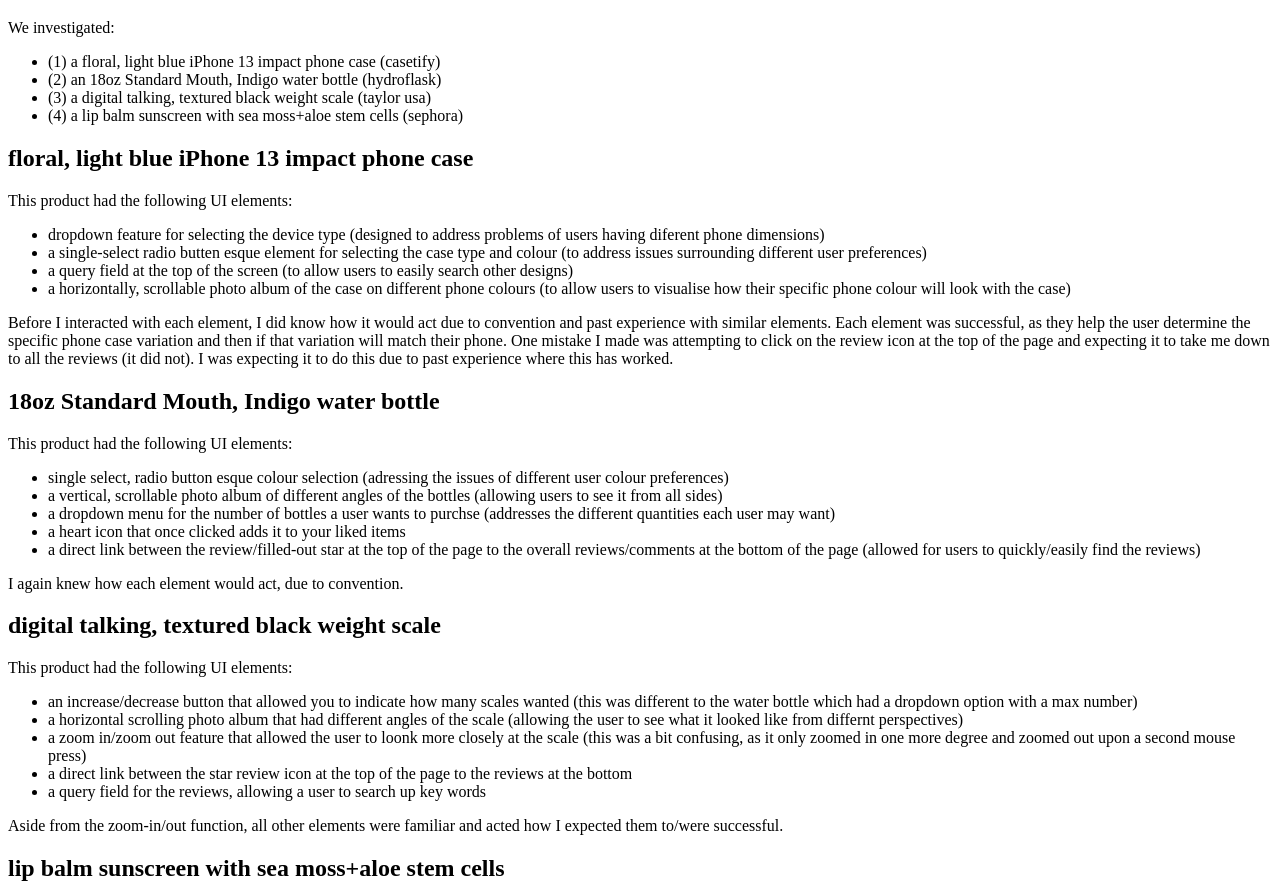
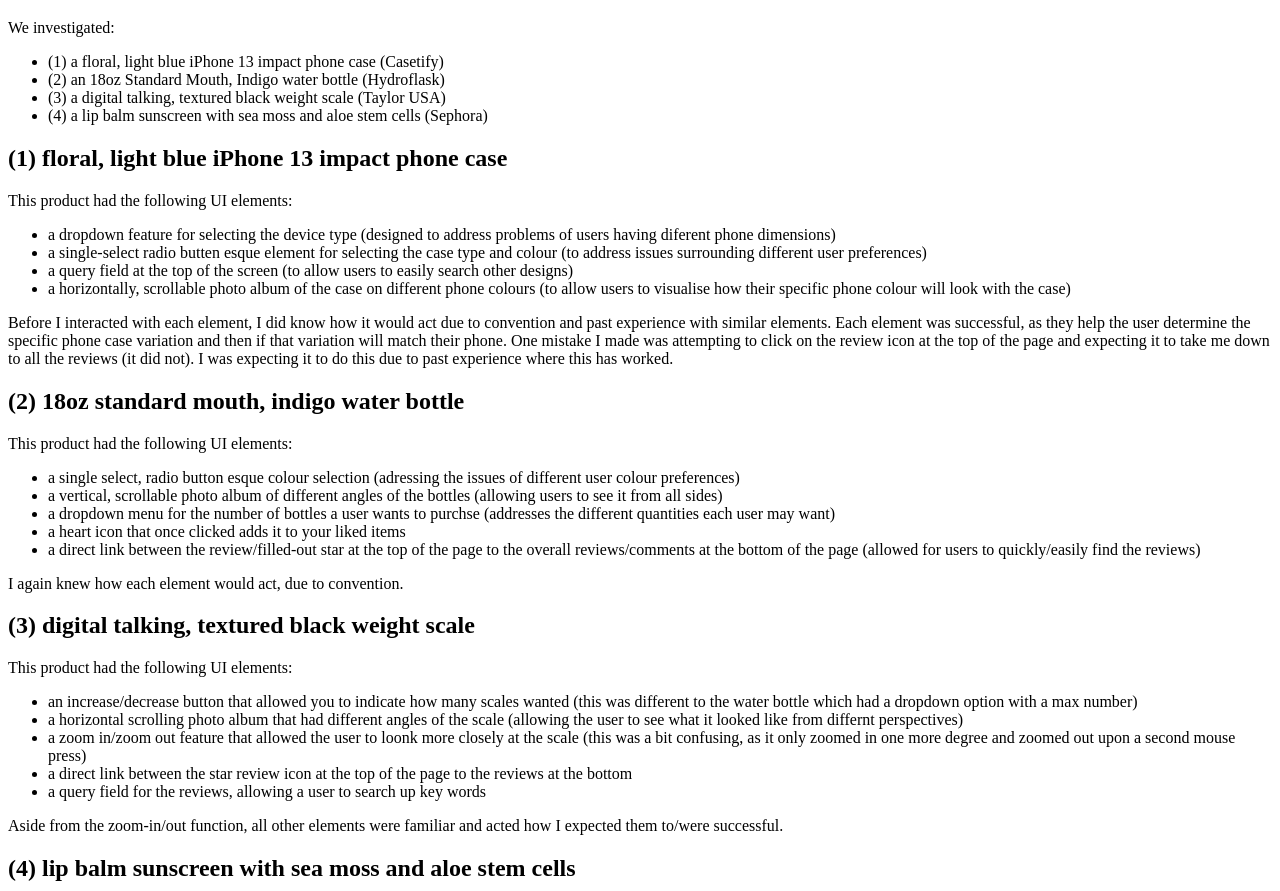
Before and after one commit to analise-b/applications2024spring, a plain HTML site: page bike-finder/research-ui-conventions/index.html in a window 1280 px wide. Shown: the part 61-952 px from the top of the page. Drawn offline with Linux system fonts and the light colour scheme.

Commit message:
Add files via upload
fixed typing/format

```diff
--- a/bike-finder/research-ui-conventions/index.html
+++ b/bike-finder/research-ui-conventions/index.html
@@ -7,31 +7,31 @@
         <h1>Individual products</h1>
         <p>We investigated: </p>
             <ul>
-                <li>(1) a floral, light blue iPhone 13 impact phone case (casetify)</li>
-                <li>(2) an 18oz Standard Mouth, Indigo water bottle (hydroflask)</li>
-                <li>(3) a digital talking, textured black weight scale (taylor usa)</li>
-                <li>(4) a lip balm sunscreen with sea moss+aloe stem cells (sephora)</li>
+                <li>(1) a floral, light blue iPhone 13 impact phone case (Casetify)</li>
+                <li>(2) an 18oz Standard Mouth, Indigo water bottle (Hydroflask)</li>
+                <li>(3) a digital talking, textured black weight scale (Taylor USA)</li>
+                <li>(4) a lip balm sunscreen with sea moss and aloe stem cells (Sephora)</li>
             </ul>
-        <h2>floral, light blue iPhone 13 impact phone case</h2>
+        <h2>(1) floral, light blue iPhone 13 impact phone case</h2>
         <p>This product had the following UI elements:</p>
             <ul>
-                <li>dropdown feature for selecting the device type (designed to address problems of users having diferent phone dimensions)</li>
+                <li>a dropdown feature for selecting the device type (designed to address problems of users having diferent phone dimensions)</li>
                 <li>a single-select radio butten esque element for selecting the case type and colour (to address issues surrounding different user preferences)</li>
                 <li>a query field at the top of the screen (to allow users to easily search other designs)</li>
                 <li>a horizontally, scrollable photo album of the case on different phone colours (to allow users to visualise how their specific phone colour will look with the case)</li>
             </ul>
         <p>Before I interacted with each element, I did know how it would act due to convention and past experience with similar elements. Each element was successful, as they help the user determine the specific phone case variation and then if that variation will match their phone. One mistake I made was attempting to click on the review icon at the top of the page and expecting it to take me down to all the reviews (it did not). I was expecting it to do this due to past experience where this has worked. </p>
-        <h2>18oz Standard Mouth, Indigo water bottle</h2>
+        <h2>(2) 18oz standard mouth, indigo water bottle</h2>
         <p>This product had the following UI elements:</p>
             <ul>
-                <li>single select, radio button esque colour selection (adressing the issues of different user colour preferences)</li>
+                <li>a single select, radio button esque colour selection (adressing the issues of different user colour preferences)</li>
                 <li>a vertical, scrollable photo album of different angles of the bottles (allowing users to see it from all sides)</li>
                 <li>a dropdown menu for the number of bottles a user wants to purchse (addresses the different quantities each user may want)</li>
                 <li>a heart icon that once clicked adds it to your liked items</li>
                 <li>a direct link between the review/filled-out star at the top of the page to the overall reviews/comments at the bottom of the page (allowed for users to quickly/easily find the reviews)</li>
             </ul>
         <p>I again knew how each element would act, due to convention.</p>
-        <h2>digital talking, textured black weight scale</h2>
+        <h2>(3) digital talking, textured black weight scale</h2>
         <p>This product had the following UI elements:</p>
             <ul>
                 <li>an increase/decrease button that allowed you to indicate how many scales wanted (this was different to the water bottle which had a dropdown option with a max number)</li>
@@ -41,7 +41,7 @@
                 <li>a query field for the reviews, allowing a user to search up key words</li>
             </ul>
         <p>Aside from the zoom-in/out function, all other elements were familiar and acted how I expected them to/were successful.</p>
-        <h2>lip balm sunscreen with sea moss+aloe stem cells </h2>
+        <h2>(4) lip balm sunscreen with sea moss and aloe stem cells </h2>
         <p>This product had the following UI elements:</p>
             <ul>
                 <li>a single select color option that could be formatted as either a grid or list (the list version seemed clunky and too larger for the screen)</li>
@@ -55,9 +55,9 @@
         <p>Overall, the elements were easy to handle and as expected, the only slightly redundant one was the "ask a question" direct link.</p>
         <h1>Summary</h1>
         <p>Most of the stores/products shared the same elements. They all had a scrollable photo album (Sephora and Hydroflask was vertically situated while Taylor USA and Casetify was horizontally situated), a generic "add to basket/cart" button, a refernce to the reviews at the top of the page (although unlike the other three, Casetify did not have a clickable, direct link between the star reviews at the top of the page and the overall reviews at the bottom), and the option to select specific colours/styles of the product (mainly through a single select radio button esque element). </p>
-        <p>Only a few things felt different, (1) Casetidy not having clickable review stars, the zoom feature of Taylor USA only zooming in one click, and Sephora's ability to choose your preferred method of collecting the sunscreen (through a single select button option). </p>
-        <p>Hydroflask was unique in having a dropdown element for indicating the number of bottles a user wanted to purchase. The only other store that also allowed this ability was Taylor USA, but they used an increase/decrease button with no apparant max limit. Hydroflask and Sephora were unique in having a heart, like button that could be pressed, adding the product to one's liked items. Sephora was also unqiue in its inclusion of highly rated key words that could be clicked to reveal past customer comments. Taylor USA was also unique in its clickable zoom in/out function.</p>
+        <p>Only a few things felt different, (1) Casetify not having clickable review stars, (2) the zoom feature of Taylor USA only zooming in one click, and (3) Sephora's ability to choose your preferred method of collecting the sunscreen (through a single select button option). </p>
+        <p>Hydroflask was unique in having a dropdown element for indicating the number of bottles a user wanted to purchase. The only other store that also allowed this ability was Taylor USA, but they used an increase/decrease button with no apparant max limit. Hydroflask and Sephora were unique in having a heart/like button that could be pressed, adding the product to one's liked items. Sephora was also unqiue in its inclusion of highly rated key words that could be clicked to reveal past customer comments. Taylor USA was also unique in its clickable zoom in/out function.</p>
         <p>I think Hydroflask had a good combination of elements. It had a clean design that didn't appear too messy (unlike Sephora and the list option), the ability to move to reviews via clicking the star reviews at the top of the page (something Casetify could apply), a clickable heart icon (something Casetify and Taylor USA could apply), and the ability to select the quantity of wanted products (something Casetify and Sephora could apply).</p>
-        <p>Overall I felt neutral when interacting with these sites, and I think this is due to my experience and past history interacting with online shopping stores. I have come across a lot of different pages and interfaces, so none of these sites greatly surprised me. I was happiest/most comfortable when the elements interacted as I expected them to. I also liked the sites that were more straightforward and appeared less cluttered (i.e. Hydroflask). I was disrupted/confused when something didn't work as anticipated (i.e. Casetify star review not being clicakble and Taylor USA zoom function being one click).</p>
+        <p>Overall I felt neutral when interacting with these sites, and I think this is due to my experience and past history interacting with online shopping stores. I have come across a lot of different pages and interfaces, so none of these sites greatly surprised me. I was happiest/most comfortable when the elements interacted as I expected them to. I also liked the sites that were more straightforward and appeared less cluttered (i.e. Hydroflask). I was disrupted/confused when something didn't work as anticipated (i.e. Casetify star review not being clickable and Taylor USA zoom function being one click).</p>
     </body>
 </html>
```
